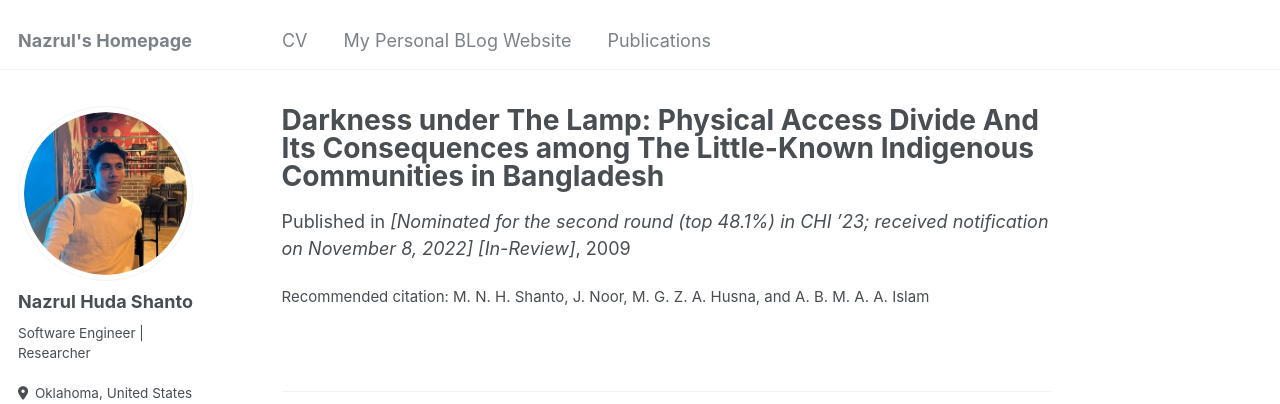
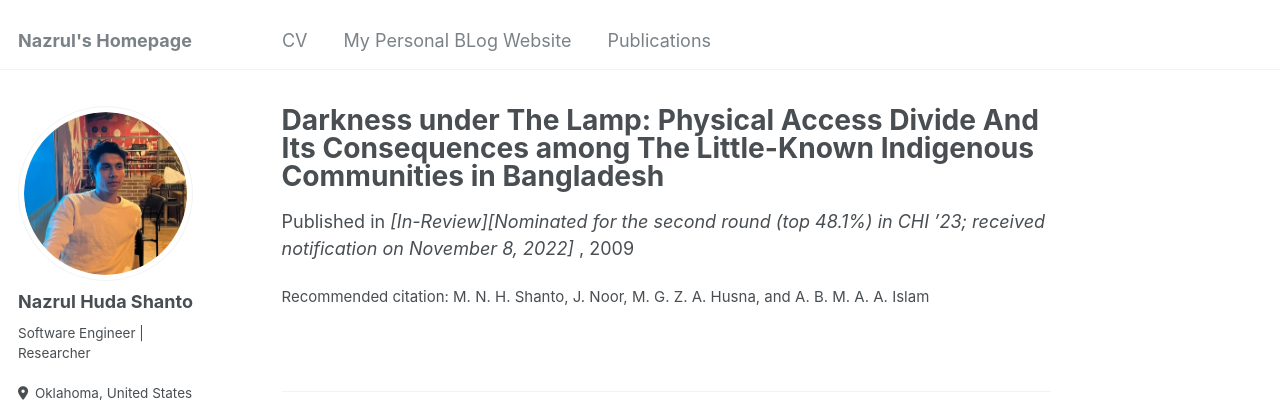
Before and after one commit to nazrulhuda/portfolio, a Jekyll site: the page built from _publications/2009-10-01-paper-title-number-1.md, in a window 1280 px wide and 1010 px high. Shown: the top 404 px of the window. Built offline with Jekyll 4.4.1, drawn with Linux system fonts in a browser that asks for light colours; some web fonts are replaced.

Commit message:
first commit

```diff
--- a/_publications/2009-10-01-paper-title-number-1.md
+++ b/_publications/2009-10-01-paper-title-number-1.md
@@ -4,7 +4,7 @@ The Little-Known Indigenous Communities in Bangladesh"
 collection: publications
 permalink: /publication/2009-10-01-paper-title-number-1
 excerpt: 'In the high mountains of southeast Bandarban, highly vulnerable ethnic communities (we refer to them as HVECs) live without basic mobile and network availability. To the best of our knowledge, no study in the literature has focused on improving HVECs life. To create a new discussion in HCI, we make two visits to six different ethnic communities in 15 different paras (villages) and conduct a mixed-method study to uncover their mobile and network availability with HVECs. We share the framework we used to tackle the non-availability of local informers and interpreters in HVECs. This study will help researchers better prepare for fieldwork and design technologies in distant indigenous communities'
-venue: '[Nominated for the second round (top 48.1%)
-in CHI ’23; received notification on November 8, 2022] [In-Review]'
+venue: '[In-Review][Nominated for the second round (top 48.1%)
+in CHI ’23; received notification on November 8, 2022] '
 citation: 'M. N. H. Shanto, J. Noor, M. G. Z. A. Husna, and A. B. M. A. A. Islam'
 ---
```
